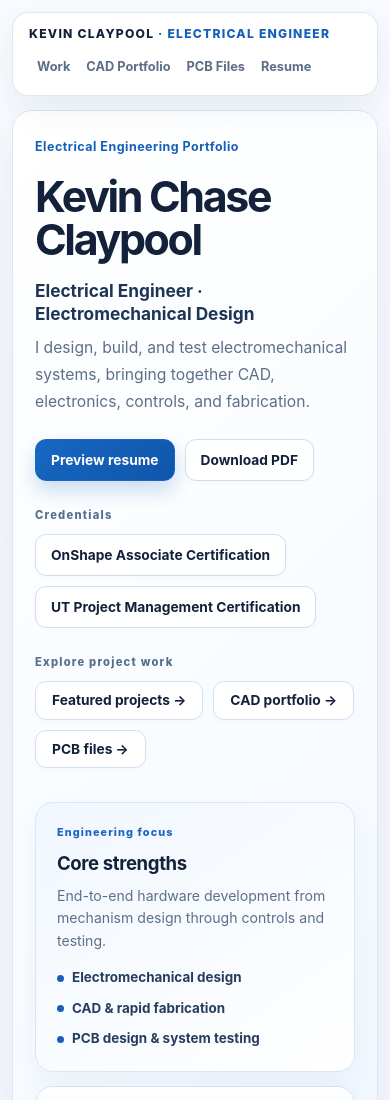
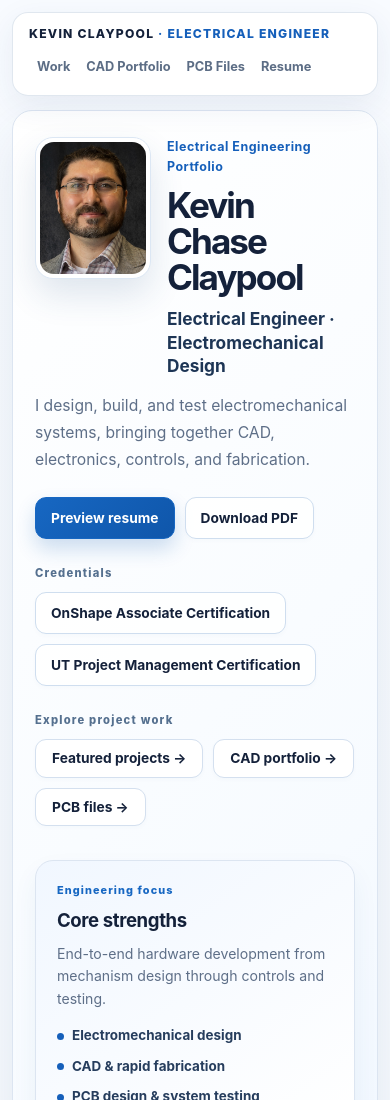
Before and after one commit to kevin-chase-claypool/kevin-chase-claypool.github.io, a plain HTML site: page index.html in a window 390 px wide. Shown: the top 1100 px of the page. Drawn offline with Linux system fonts and the light colour scheme.

Commit message:
Add professional headshot to hero

```diff
--- a/index.html
+++ b/index.html
@@ -1651,6 +1651,49 @@
       gap: clamp(34px, 5vw, 64px);
     }
 
+    .hero-identity {
+      display: grid;
+      grid-template-columns: clamp(132px, 13vw, 176px) minmax(0, 1fr);
+      gap: clamp(20px, 3vw, 32px);
+      align-items: center;
+      margin-bottom: 20px;
+    }
+
+    .hero-identity-copy {
+      min-width: 0;
+    }
+
+    .hero-portrait {
+      width: 100%;
+      padding: 6px;
+      border: 1px solid #dce7f4;
+      border-radius: 24px;
+      background: #ffffff;
+      box-shadow: 0 16px 34px rgba(36, 79, 130, 0.14);
+    }
+
+    .hero-portrait img {
+      display: block;
+      width: 100%;
+      height: auto;
+      aspect-ratio: 4 / 5;
+      border-radius: 18px;
+      object-fit: cover;
+      object-position: center 36%;
+    }
+
+    .hero-identity .eyebrow {
+      margin-bottom: 10px;
+    }
+
+    .hero-identity h1 {
+      margin-bottom: 12px;
+    }
+
+    .hero-identity .headline {
+      margin-bottom: 0;
+    }
+
     h1 {
       max-width: 680px;
       font-size: clamp(2.45rem, 4.3vw, 3.85rem);
@@ -1896,6 +1939,18 @@
       .hero, .section-card { border-radius: 20px; }
       .hero { padding: 26px 22px; }
       h1 { font-size: clamp(2.25rem, 11vw, 3.15rem); }
+      .hero-identity {
+        grid-template-columns: 116px minmax(0, 1fr);
+        gap: 16px;
+        align-items: start;
+        margin-bottom: 16px;
+      }
+      .hero-portrait { padding: 4px; border-radius: 18px; }
+      .hero-portrait img { border-radius: 14px; }
+      .hero-identity h1 {
+        font-size: clamp(2rem, 9vw, 2.55rem);
+        line-height: 1.03;
+      }
       .site-nav-links { gap: 0; }
       .site-nav-links a { padding: 6px 8px; }
       .project-card { padding: 20px; }
@@ -1999,9 +2054,20 @@
     <section class="hero" id="top">
       <div class="hero-grid">
         <div class="hero-copy">
-          <div class="eyebrow">Electrical Engineering Portfolio</div>
-          <h1>Kevin Chase Claypool</h1>
-          <div class="headline">Electrical Engineer · Electromechanical Design</div>
+          <div class="hero-identity">
+            <div class="hero-portrait">
+              <img
+                src="assets/Kevin%20Claypool%20(1).jpg"
+                alt="Portrait of Kevin Chase Claypool"
+                width="1879"
+                height="2468">
+            </div>
+            <div class="hero-identity-copy">
+              <div class="eyebrow">Electrical Engineering Portfolio</div>
+              <h1>Kevin Chase Claypool</h1>
+              <div class="headline">Electrical Engineer · Electromechanical Design</div>
+            </div>
+          </div>
           <p class="subtitle">I design, build, and test electromechanical systems, bringing together CAD, electronics, controls, and fabrication.</p>
 
           <div class="hero-resume-actions">
```
